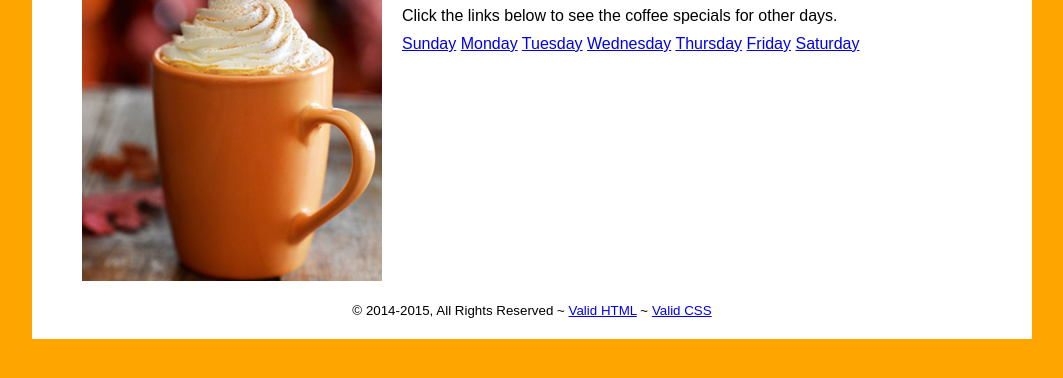
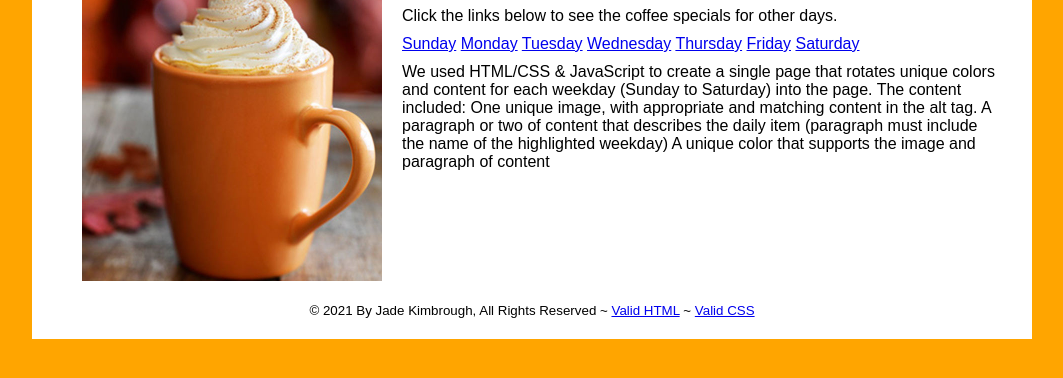
Before and after one commit to j-kimbrough/daily-grind-IT116, a plain HTML site: page index.html in a window 1280 px wide. Shown: the part 184-562 px from the top of the page, without its empty margins (108-1171 px from the left). Drawn offline with Linux system fonts and the light colour scheme; a web font is replaced by a local one.

Commit message:
adds footer and comment about page

```diff
--- a/index.html
+++ b/index.html
@@ -69,6 +69,17 @@
 			<a href="?day=5">Friday</a>
 			<a href="?day=6">Saturday</a>
 		</p>
+		<p>We used HTML/CSS & JavaScript to create a single page that rotates
+			unique colors and content for each weekday (Sunday to Saturday) into the page.
+			The content included:
+
+			One unique image, with appropriate and matching content in the alt tag.
+
+			A paragraph or two of content that describes the daily item
+			(paragraph must include the name of the highlighted weekday)
+
+			A unique color that supports the image and paragraph of content
+		</p>
 
 
 		 <!--
@@ -80,7 +91,7 @@
 
      </main>
     <footer>
-      <small>&copy; 2014-2015, All Rights Reserved ~
+      <small>&copy; 2021 By Jade Kimbrough, All Rights Reserved ~
       <a href="http://validator.w3.org/check/referer" target="_blank">Valid HTML</a> ~
       <a href="http://jigsaw.w3.org/css-validator/check?uri=referer" target="_blank">Valid CSS</a>
       </small>
```
